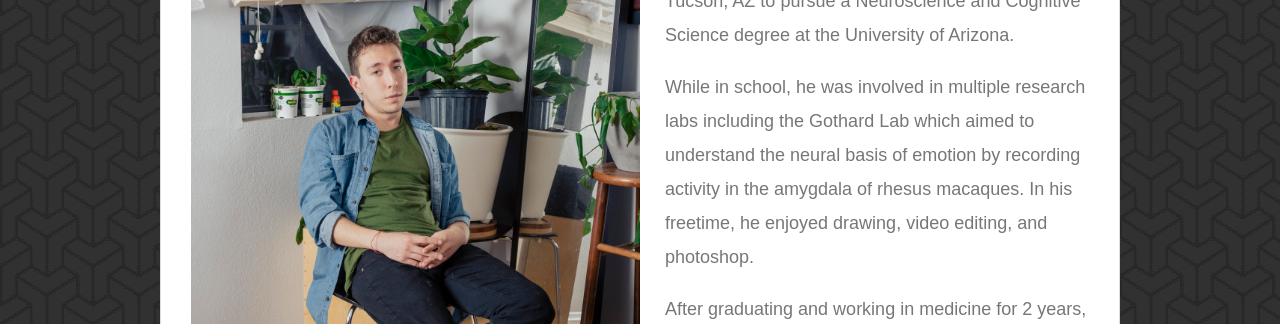
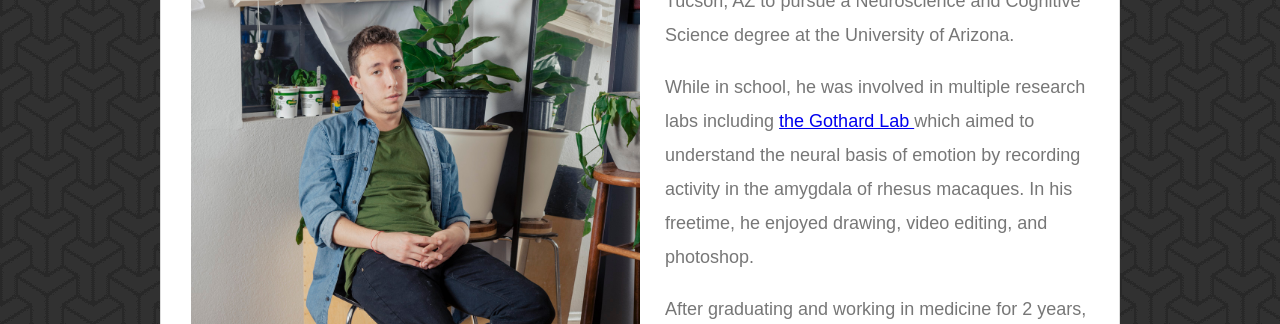
Before and after one commit to ArturoBradic/Responsive-Portfolio, a plain HTML site: page index.html in a window 1280 px wide. Shown: the part 371-695 px from the top of the page. Drawn offline with Linux system fonts and the light colour scheme.

Commit message:
gothard link

```diff
--- a/index.html
+++ b/index.html
@@ -38,7 +38,7 @@
         He grew up in Northwest Arkansas and eventually moved to Tucson, AZ to pursue a Neuroscience and
         Cognitive Science degree at the University of Arizona.</p>
 
-      <p>While in school, he was involved in multiple research labs including the Gothard Lab
+      <p>While in school, he was involved in multiple research labs including <a href="https://www.gothardlab.org"> the Gothard Lab </a>
         which aimed to understand the neural basis of emotion by recording activity in the amygdala of rhesus macaques. In his freetime, he enjoyed drawing, video editing, and photoshop.
       </p>
 
```
